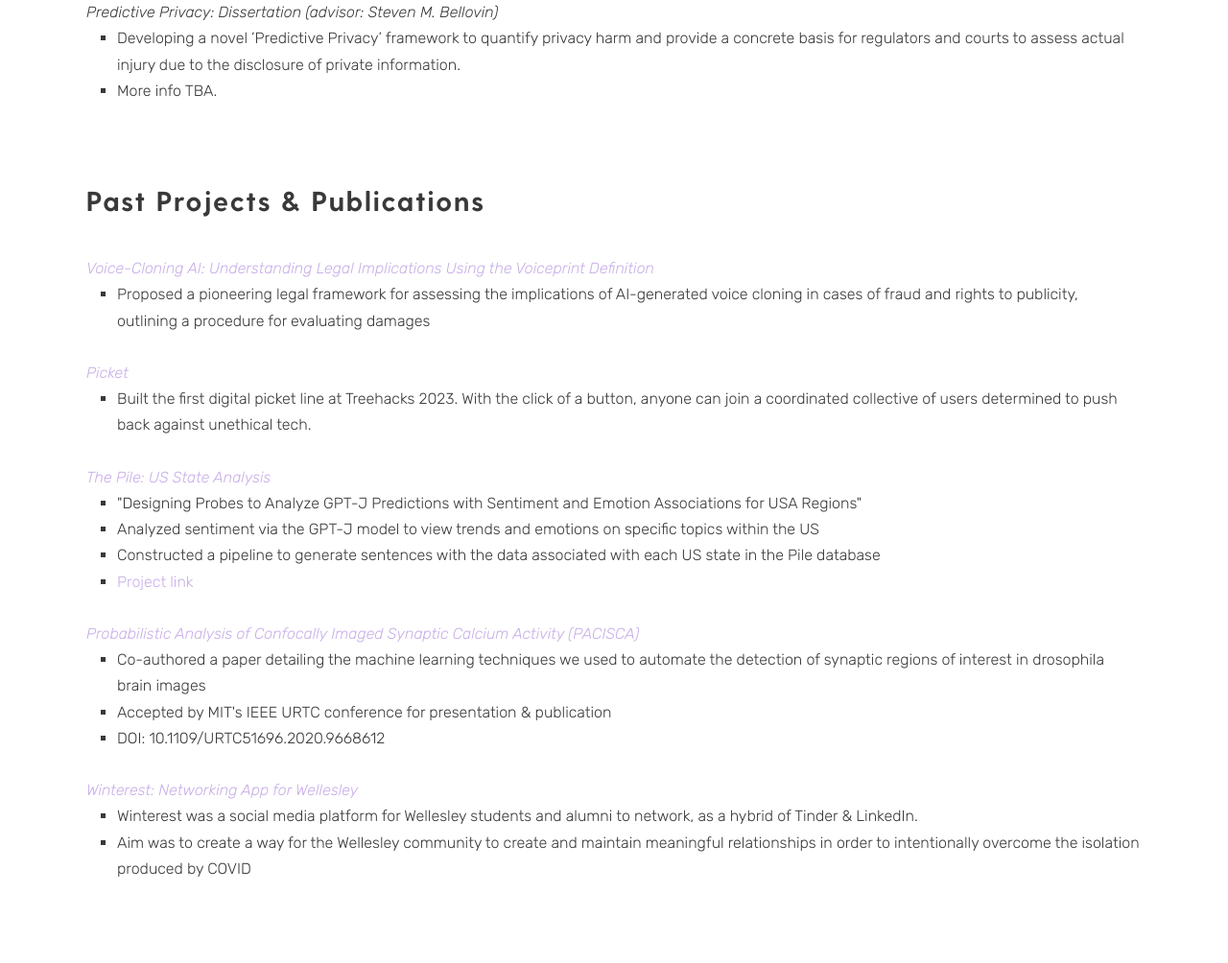
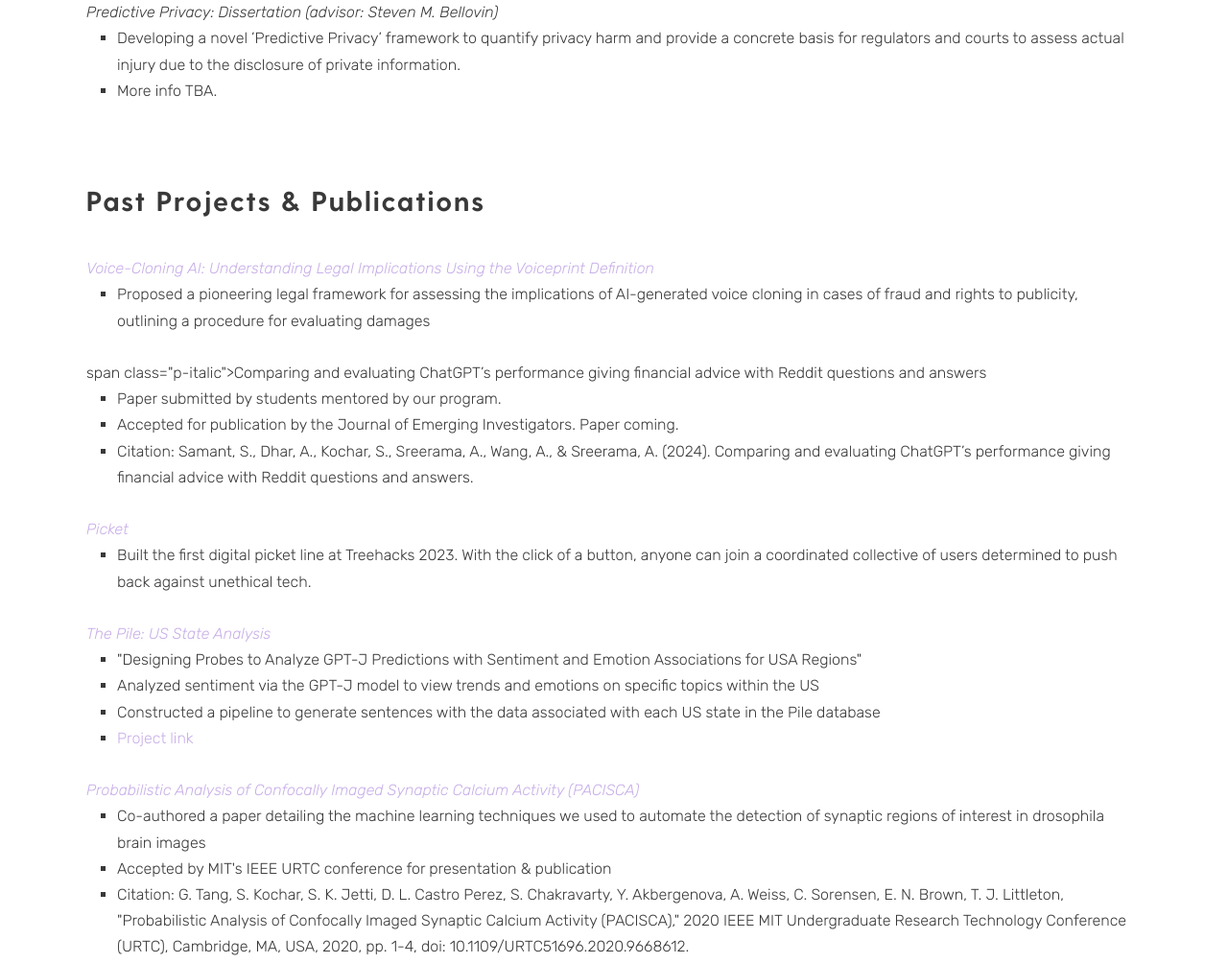
Before and after one commit to skochar1/pfolio, a plain HTML site: page index.html in a window 1280 px wide. Shown: the part 1668-2672 px from the top of the page at 96% size. Drawn offline with Linux system fonts and the light colour scheme; some packages are replaced by stand-ins of ours; a script that the page names is missing; files whose address does not match are found by name.

Commit message:
Update index.html

```diff
--- a/index.html
+++ b/index.html
@@ -130,6 +130,15 @@
                             </ul>
 
                             <br>
+			    span class="p-italic">Comparing and evaluating ChatGPT’s performance giving financial advice with Reddit questions and answers</span>
+                            <ul>
+                                <li>Paper submitted by students mentored by our program.</li>
+				<li>Accepted for publication by the Journal of Emerging Investigators. Paper coming.</li>
+				<li>Citation: Samant, S., Dhar, A., Kochar, S., Sreerama, A., Wang, A., & Sreerama, A. (2024). Comparing and evaluating
+					ChatGPT’s performance giving financial advice with Reddit questions and answers.</li>
+                            </ul>
+
+                            <br>
 
                             <span class="p-italic"><a
                                 href="https://devpost.com/software/picket-nacou0" target="_blank">Picket</a></span>
@@ -159,7 +168,9 @@
                                 <li>Co-authored a paper detailing the machine learning techniques we used to automate the detection of synaptic regions
                                     of interest in drosophila brain images</li>
                                 <li>Accepted by MIT's IEEE URTC conference for presentation & publication</li>
-				<li>DOI: 10.1109/URTC51696.2020.9668612</li>
+				<li>Citation: G. Tang, S. Kochar, S. K. Jetti, D. L. Castro Perez, S. Chakravarty, Y. Akbergenova, A. Weiss,
+					C. Sorensen, E. N. Brown, T. J. Littleton, "Probabilistic Analysis of Confocally Imaged Synaptic Calcium Activity (PACISCA)," 2020 IEEE MIT
+					Undergraduate Research Technology Conference (URTC), Cambridge, MA, USA, 2020, pp. 1-4, doi: 10.1109/URTC51696.2020.9668612.</li>
 
                             </ul>
 
```
